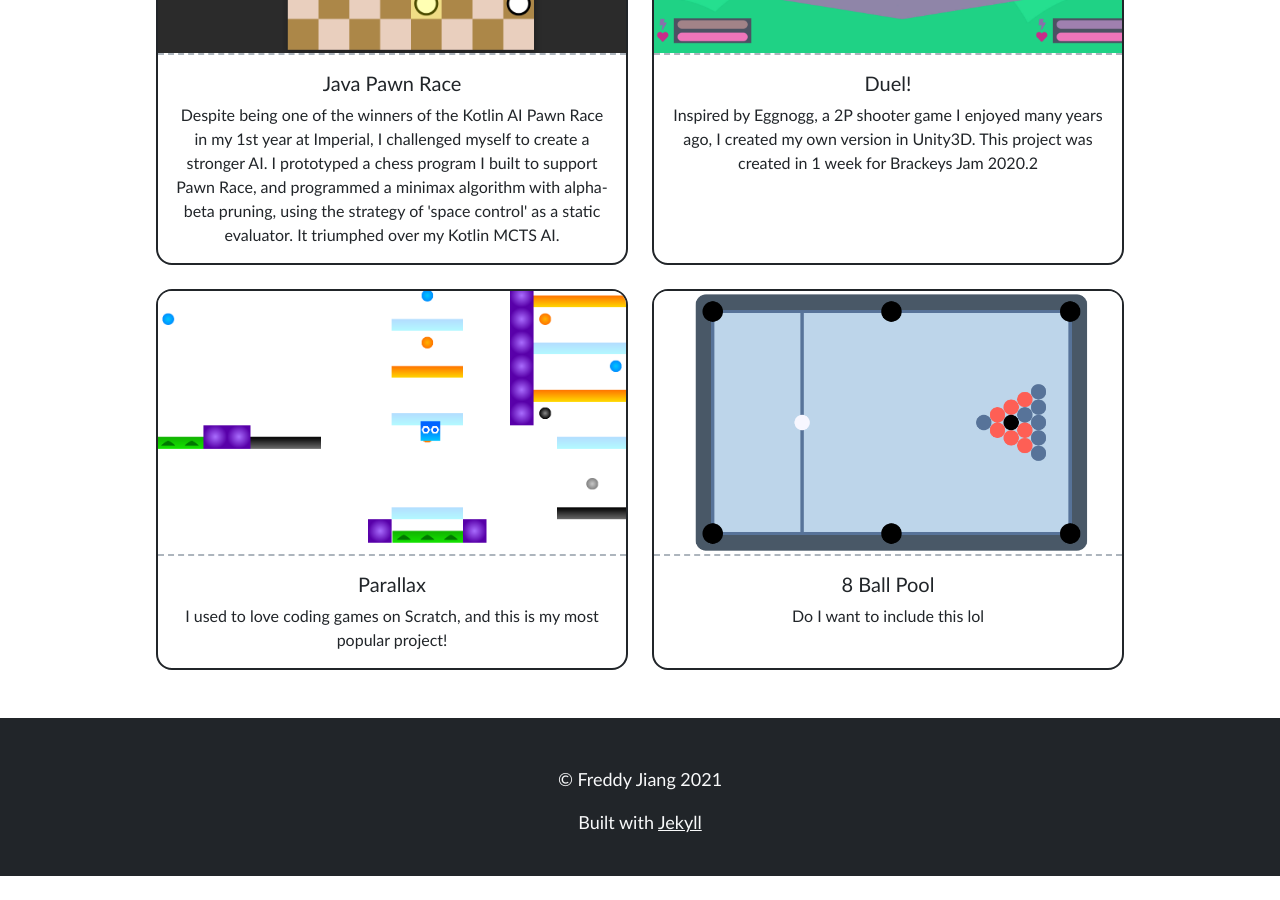
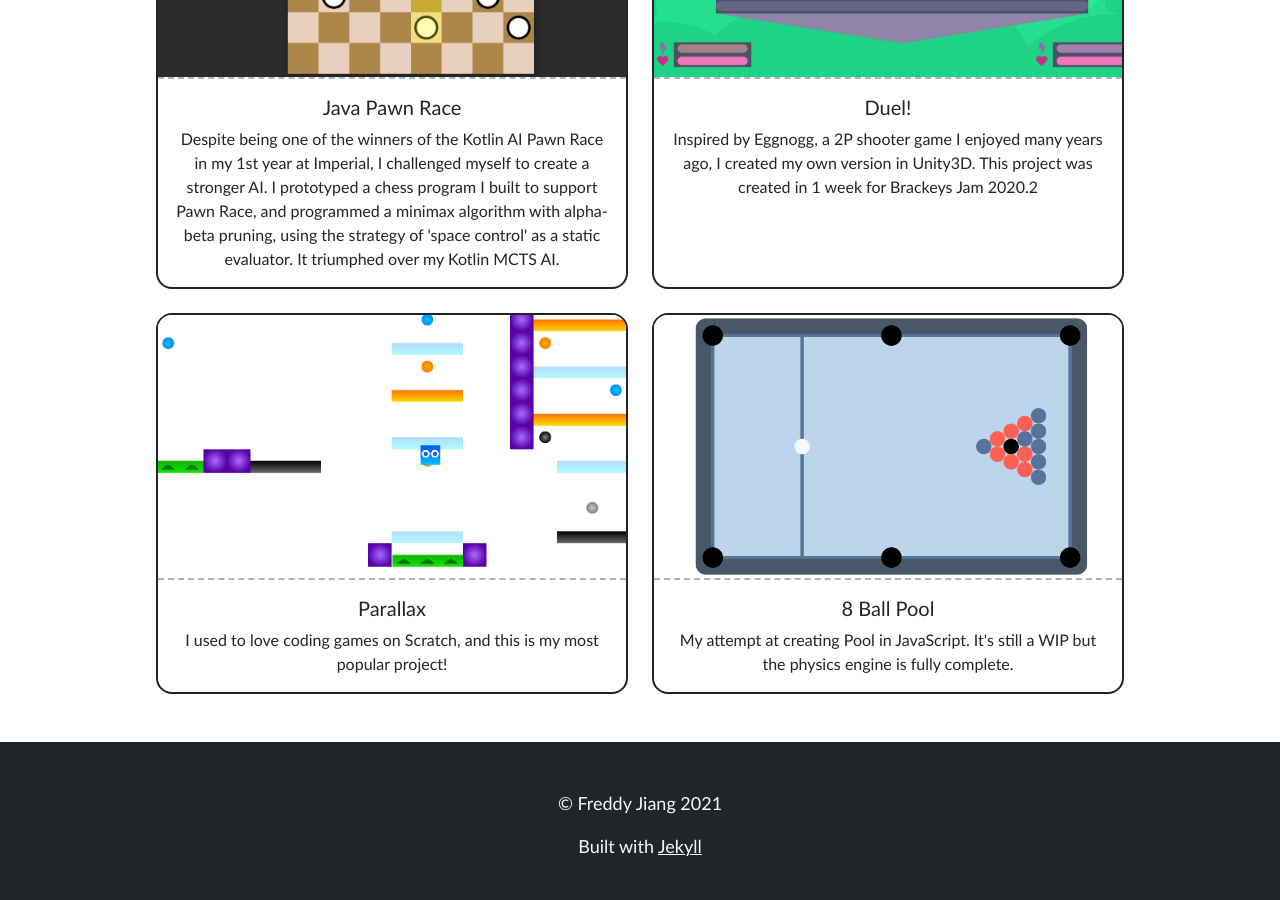
Before and after one commit to j-freddy/old-site, a Jekyll site: the page built from projects/index.html, in a window 1280 px wide and 900 px high, scrolled down 932 px. Built offline with Jekyll 4.4.1, drawn with Linux system fonts in a browser that asks for light colours; before the commit the page ends 1808 px from its top, so only the background shows below that.

Commit message:
Add links to projects and edit description

```diff
--- a/404.html
+++ b/404.html
@@ -6,3 +6,7 @@
 
 <p>Uh oh...</p>
 <p>Page not found</p>
+<p>
+    (If you're here for Ultimate TicTacToe, I will deploy it here soon! You can find it
+    <a href="https://www.doc.ic.ac.uk/~ffj20/projects/ultimate-tictactoe" target="_blank">here</a> for now)
+</p>
--- a/_layouts/page.html
+++ b/_layouts/page.html
@@ -7,7 +7,7 @@
 <div class="container-fluid position-relative" id="page-content">
     <div class="container">
         <div class="content-main px-3 py-4">
-            <h1 class="text-center mt-2 mb-4">{{ page.title }}</h1>
+            <h1 class="text-center mt-2 mb-5">{{ page.title }}</h1>
 
             {{ content }}
         </div>
--- a/projects/index.html
+++ b/projects/index.html
@@ -8,26 +8,32 @@
     description: "This web app is produced from scratch using Flask and SQLAlchemy. I was one of the main
     developers during my placement with DoC EdTech. It currently serves as the peer assessment platform for the
     department of computing at Imperial College."
+    link: "https://peer-assessment.doc.ic.ac.uk/"
     img: "../assets/images/pa-preview.png"
   - title: TA Tracker
     description: "Another web app that I co-developed during my internship with DoC EdTech. TA Tracker manages all
     activity related to teaching assistants at DoC Imperial College, except payment."
+    link: "https://gitlab.doc.ic.ac.uk/edtech/teaching-assistants"
     img: "../assets/images/ta-preview.png"
   - title: Java Pawn Race
     description: "Despite being one of the winners of the Kotlin AI Pawn Race in my 1st year at Imperial, I challenged
     myself to create a stronger AI. I prototyped a chess program I built to support Pawn Race, and programmed a minimax
     algorithm with alpha-beta pruning, using the strategy of 'space control' as a static evaluator. It triumphed over my
     Kotlin MCTS AI."
+    link: "https://github.com/j-freddy/pawn-race"
     img: "../assets/images/pawn-race-preview.png"
   - title: Duel!
     description: "Inspired by Eggnogg, a 2P shooter game I enjoyed many years ago, I created my own version in Unity3D.
     This project was created in 1 week for Brackeys Jam 2020.2"
+    link: "https://litetj.itch.io/duel"
     img: "../assets/images/duel-preview.png"
   - title: Parallax
     description: "I used to love coding games on Scratch, and this is my most popular project!"
+    link: "https://scratch.mit.edu/projects/177260519/"
     img: "../assets/images/parallax-preview.png"
   - title: 8 Ball Pool
-    description: "Do I want to include this lol"
+    description: "My attempt at creating Pool in JavaScript. It's still a WIP but the physics engine is fully complete."
+    link: "https://github.com/j-freddy/8-ball-pool"
     img: "../assets/images/pool-preview.png"
 ---
 
@@ -35,7 +41,9 @@
     {% for project in page.projects %}
     <div class="col-lg-6 d-flex align-items-stretch">
         <div class="card mb-4">
-            <img src="{{ project.img }}" class="card-img-top" alt="...">
+            <a href="{{ project.link }}" target="_blank">
+                <img src="{{ project.img }}" class="card-img-top" alt="{{ project.title }} preview">
+            </a>
             <div class="card-body text-center">
                 <h5 class="card-title">{{ project.title }}</h5>
                 <p class="card-text">{{ project.description }}</p>
```
Also changed, not shown: misc.html (+2 -6 lines).
